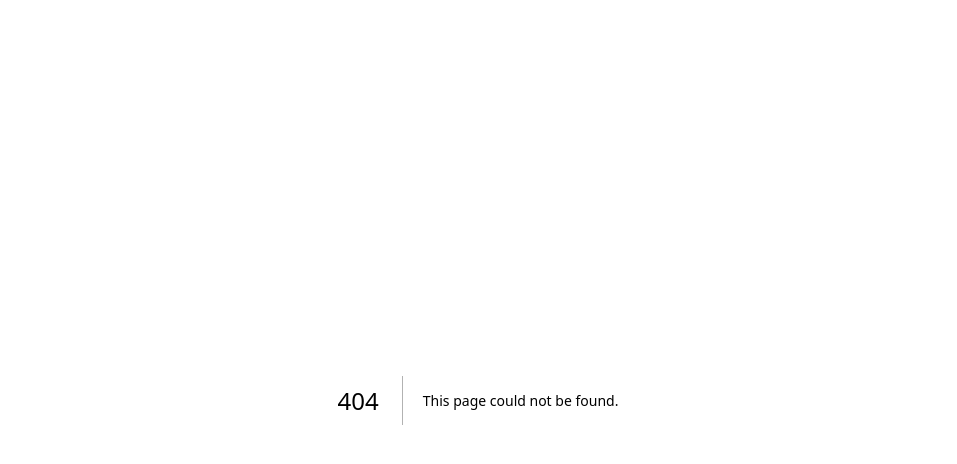
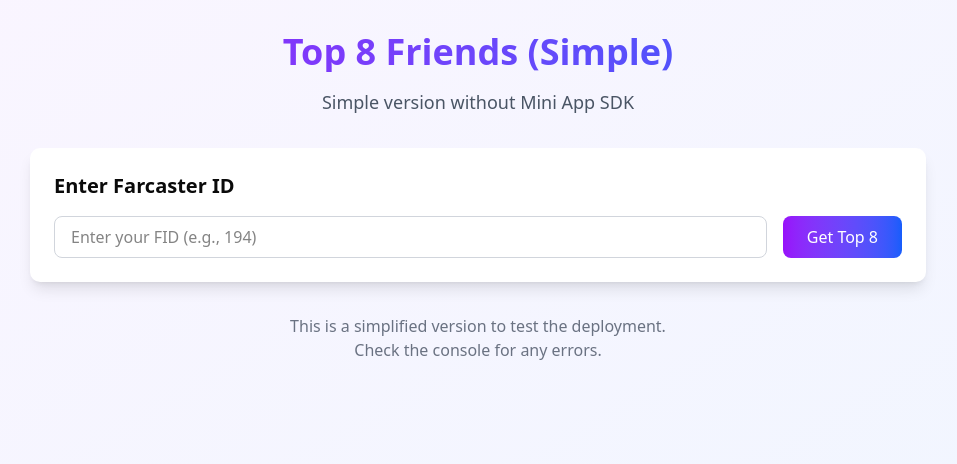
Before and after one commit to Chipagosfinest/quicktop8, a Next.js app in the folder frontend/: page /simple in a window 1280 px wide. Before the commit this address had no page. Shown: the top 464 px of the page, without its empty margins (162-1119 px from the left). Built offline with nearby package versions, Linux system fonts and the light colour scheme.

Commit message:
Add test pages to debug Vercel deployment

```diff
--- /dev/null
+++ b/frontend/src/app/simple/page.tsx
@@ -0,0 +1,88 @@
+"use client"
+
+import { useState } from "react"
+
+export default function SimplePage() {
+  const [fid, setFid] = useState("")
+  const [loading, setLoading] = useState(false)
+  const [error, setError] = useState("")
+
+  const handleGetTop8 = async () => {
+    if (!fid) {
+      setError("Please enter a FID")
+      return
+    }
+
+    setLoading(true)
+    setError("")
+
+    try {
+      const response = await fetch("/api/top8", {
+        method: "POST",
+        headers: {
+          "Content-Type": "application/json",
+        },
+        body: JSON.stringify({ fid: parseInt(fid) }),
+      })
+
+      const data = await response.json()
+
+      if (!response.ok) {
+        throw new Error(data.error || "Failed to fetch Top 8")
+      }
+
+      alert(`Found ${data.friends?.length || 0} friends!`)
+    } catch (err) {
+      setError(err instanceof Error ? err.message : "An error occurred")
+    } finally {
+      setLoading(false)
+    }
+  }
+
+  return (
+    <div className="min-h-screen bg-gradient-to-br from-purple-50 to-blue-50 dark:from-gray-900 dark:to-gray-800">
+      <div className="container mx-auto px-4 py-8">
+        <div className="max-w-4xl mx-auto">
+          {/* Header */}
+          <div className="text-center mb-8">
+            <h1 className="text-4xl font-bold bg-gradient-to-r from-purple-600 to-blue-600 bg-clip-text text-transparent mb-4">
+              Top 8 Friends (Simple)
+            </h1>
+            <p className="text-gray-600 dark:text-gray-300 text-lg">
+              Simple version without Mini App SDK
+            </p>
+          </div>
+
+          {/* Input Section */}
+          <div className="bg-white dark:bg-gray-800 rounded-lg shadow-lg p-6 mb-8">
+            <h2 className="text-xl font-semibold mb-4">Enter Farcaster ID</h2>
+            <div className="flex gap-4">
+              <input
+                type="number"
+                placeholder="Enter your FID (e.g., 194)"
+                value={fid}
+                onChange={(e) => setFid(e.target.value)}
+                className="flex-1 px-4 py-2 border border-gray-300 rounded-md focus:outline-none focus:ring-2 focus:ring-purple-500 dark:bg-gray-700 dark:border-gray-600 dark:text-white"
+              />
+              <button
+                onClick={handleGetTop8}
+                disabled={loading}
+                className="bg-gradient-to-r from-purple-600 to-blue-600 hover:from-purple-700 hover:to-blue-700 text-white px-6 py-2 rounded-md disabled:opacity-50"
+              >
+                {loading ? "Analyzing..." : "Get Top 8"}
+              </button>
+            </div>
+            {error && (
+              <p className="text-red-500 mt-2 text-sm">{error}</p>
+            )}
+          </div>
+
+          <div className="text-center text-gray-500">
+            <p>This is a simplified version to test the deployment.</p>
+            <p>Check the console for any errors.</p>
+          </div>
+        </div>
+      </div>
+    </div>
+  )
+}
--- /dev/null
+++ b/frontend/src/app/test/page.tsx
@@ -0,0 +1,19 @@
+export default function TestPage() {
+  return (
+    <div className="min-h-screen bg-gradient-to-br from-purple-50 to-blue-50 flex items-center justify-center">
+      <div className="text-center">
+        <h1 className="text-4xl font-bold bg-gradient-to-r from-purple-600 to-blue-600 bg-clip-text text-transparent mb-4">
+          QuickTop8 Test Page
+        </h1>
+        <p className="text-gray-600 text-lg">
+          If you can see this, Next.js is working on Vercel!
+        </p>
+        <div className="mt-8 p-4 bg-white rounded-lg shadow-lg">
+          <h2 className="text-xl font-semibold mb-2">Environment Variables:</h2>
+          <p>BACKEND_URL: {process.env.BACKEND_URL || 'Not set'}</p>
+          <p>NEYNAR_WEBHOOK_SECRET: {process.env.NEYNAR_WEBHOOK_SECRET ? 'Set' : 'Not set'}</p>
+        </div>
+      </div>
+    </div>
+  )
+}
```
